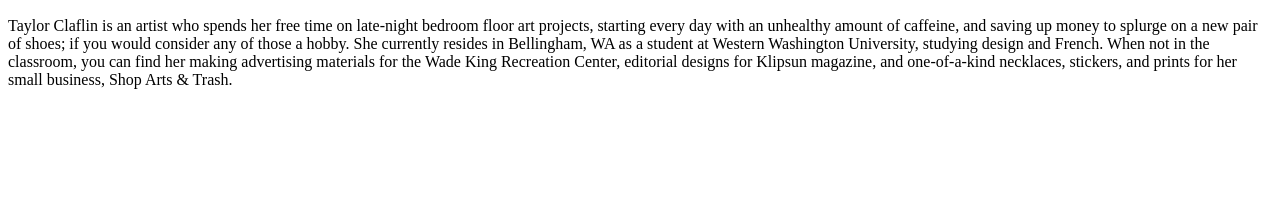
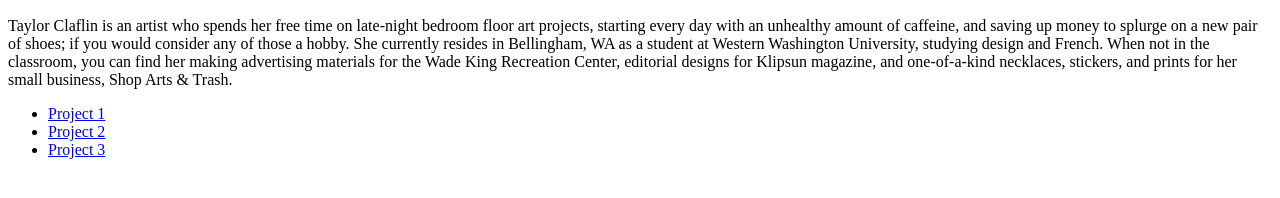
Before and after one commit to TaylorClaflin/TaylorClaflin.github.io, a plain HTML site: page index.html in a window 1280 px wide. Shown: the part 110-308 px from the top of the page. Drawn offline with Linux system fonts and the light colour scheme.

Commit message:
Update index.html

```diff
--- a/index.html
+++ b/index.html
@@ -4,6 +4,10 @@
             <h1>I'm Taylor Claflin.</h1>
             <h2> DSGN 360, Winter Quarter 2023 </h2>
             Taylor Claflin is an artist who spends her free time on late-night bedroom floor art projects, starting every day with an unhealthy amount of caffeine, and saving up money to splurge on a new pair of shoes; if you would consider any of those a hobby. She currently resides in Bellingham, WA as a student at Western Washington University, studying design and French. When not in the classroom, you can find her making advertising materials for the Wade King Recreation Center, editorial designs for Klipsun magazine, and one-of-a-kind necklaces, stickers, and prints for her small business, Shop Arts & Trash.
-            <nav> <a href=”project-1/index.html”></a></nav>
+            <ul>
+            <li><a href="#">Project 1</a></li>
+            <li><a href="#">Project 2</a></li>
+            <li><a href="#">Project 3</a></li>
+            </ul>
         </body>
     </html>
```
